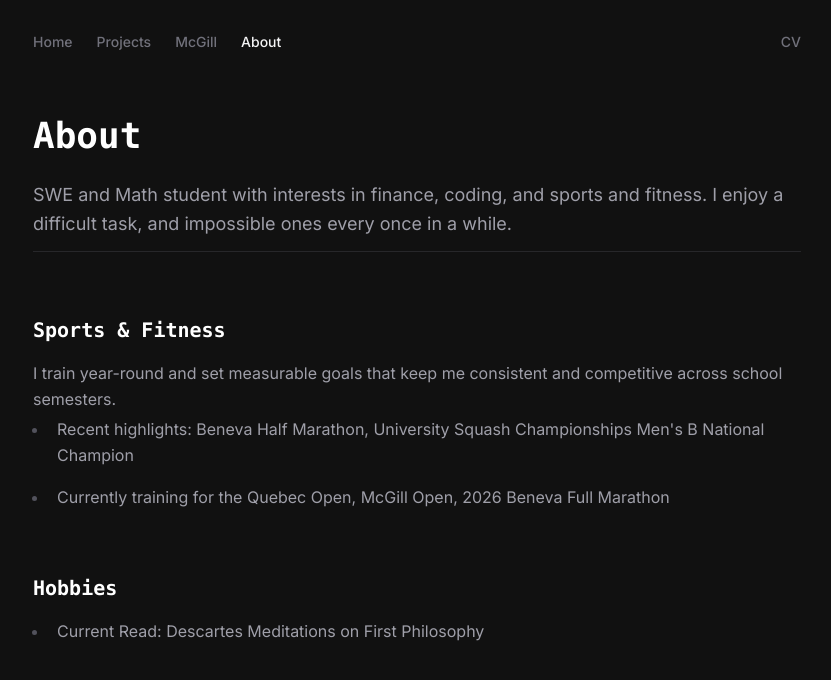
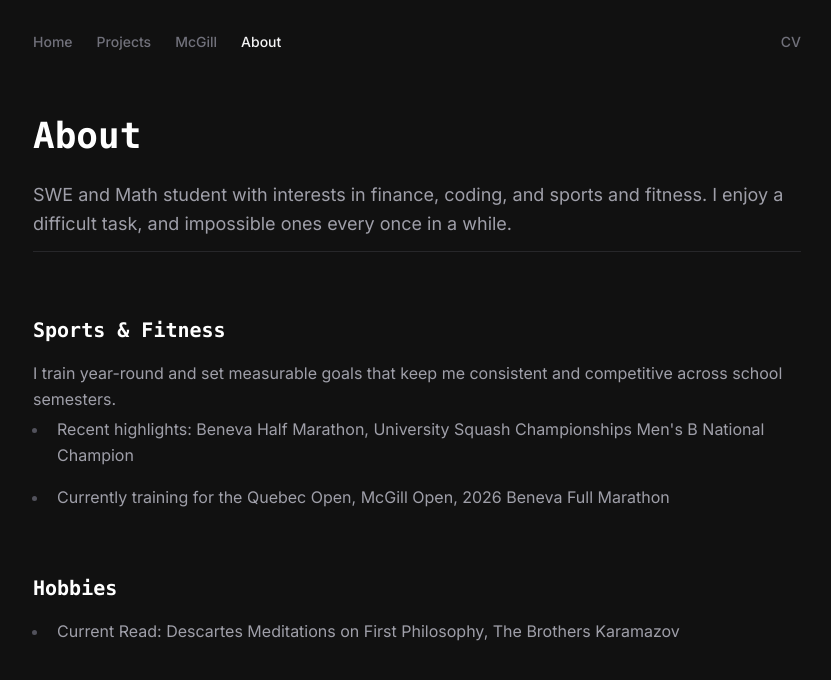
Before and after one commit to AlyGaber0/alygaber.dev, a Next.js app in the folder alyportfolio/: page /about in a window 1280 px wide. Shown: the top 680 px of the page, without its empty margins (223-1054 px from the left). Built offline with nearby package versions, Linux system fonts and the light colour scheme.

Commit message:
current read

```diff
--- a/alyportfolio/app/about/page.tsx
+++ b/alyportfolio/app/about/page.tsx
@@ -51,7 +51,7 @@ export default function AboutPage() {
             </h3>
             <ul className="list-disc list-outside mt-1 ml-4 text-zinc-400 flex flex-col gap-4 mb-16">
               <li className="leading-relaxed pl-2 marker:text-zinc-600">
-                Current Read: Descartes Meditations on First Philosophy
+                Current Read: Descartes Meditations on First Philosophy, The Brothers Karamazov
               </li>
               {/* <li className="leading-relaxed pl-2 marker:text-zinc-600">
               </li> */}
```
